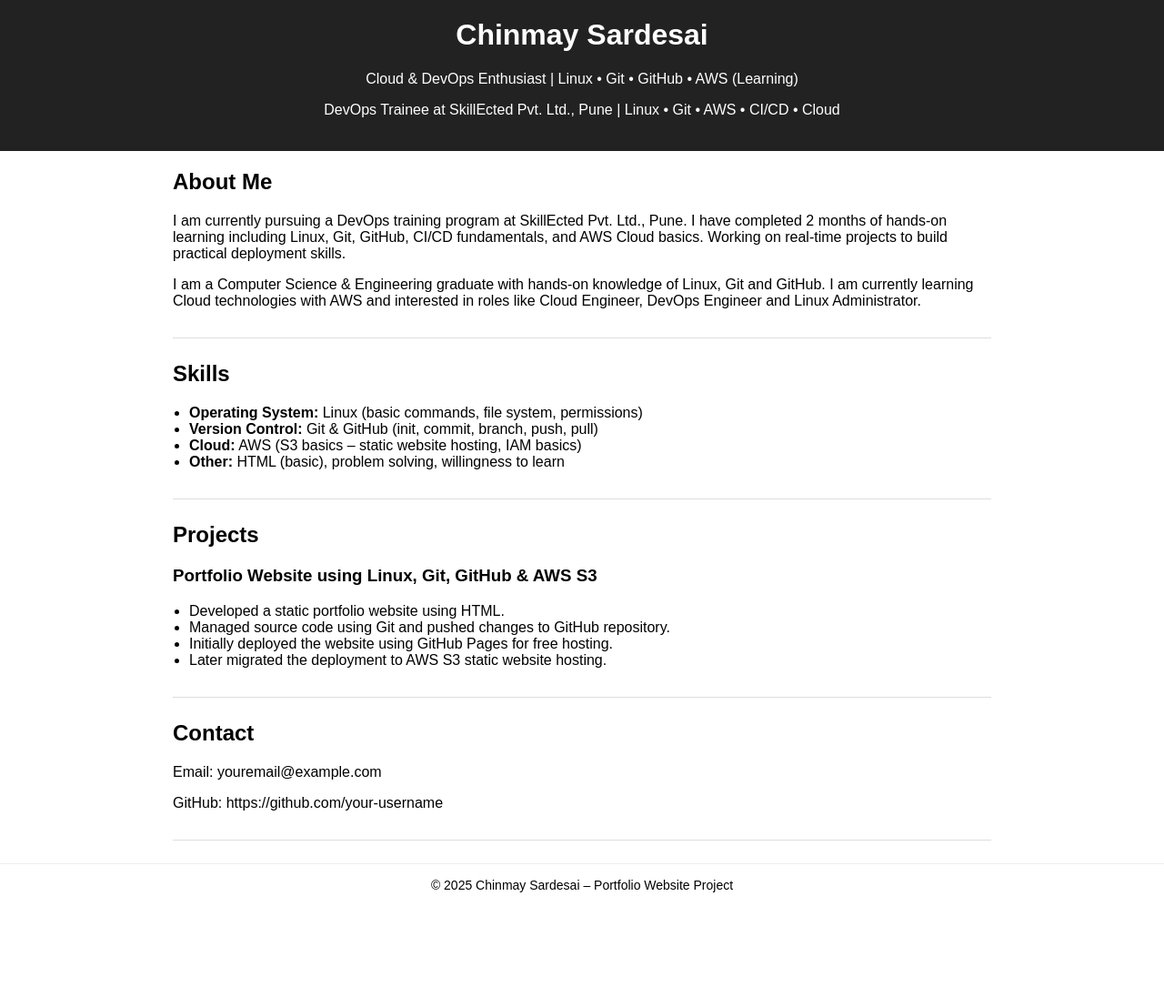
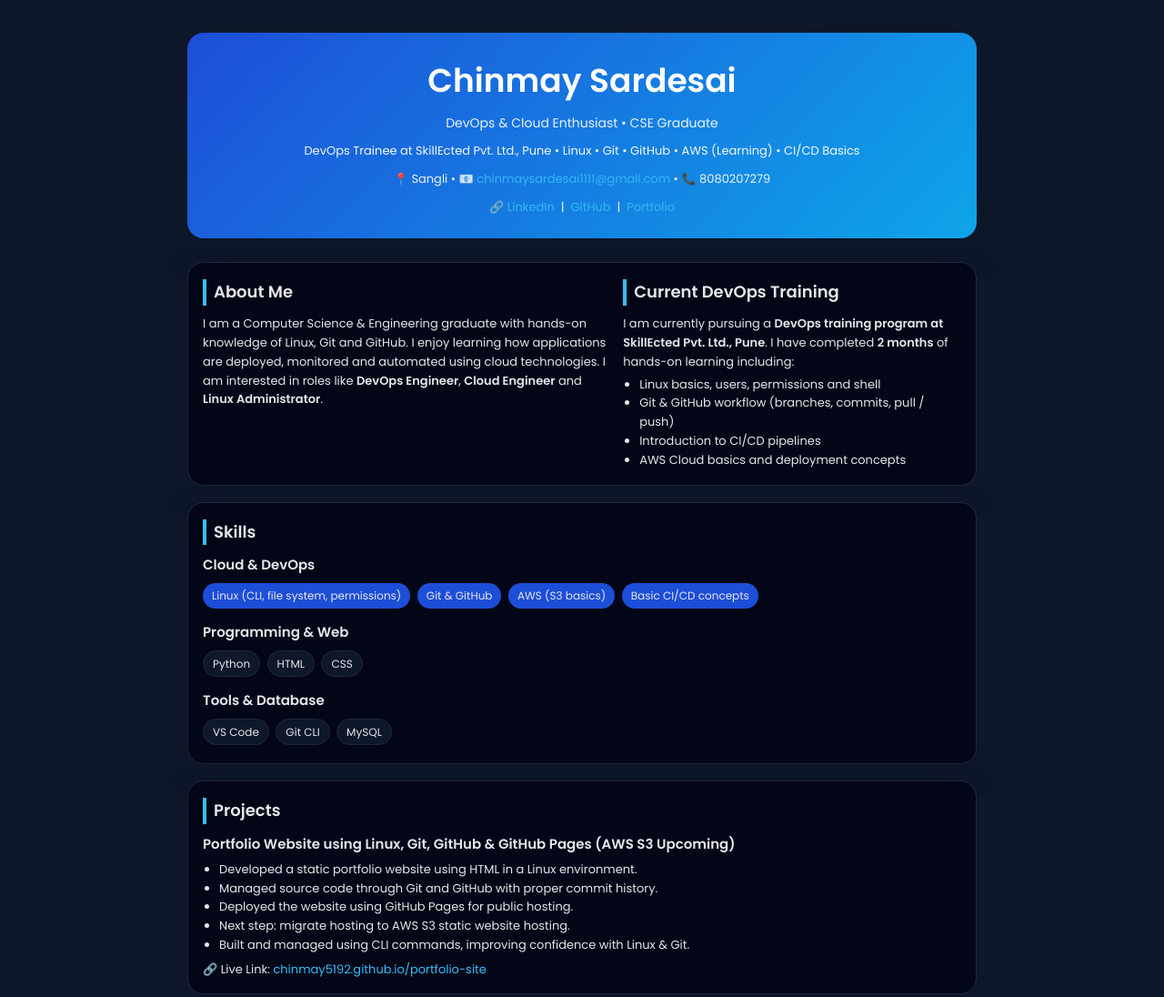
Before and after one commit to Chinmay5192/portfolio-site, a plain HTML site: page index.html in a window 1280 px wide. Shown: the top 1096 px of the page at 91% size. Before the commit the page ends 996 px from the top, so only its background shows below. Drawn offline with Linux system fonts and the light colour scheme.

Commit message:
Update index.html

```diff
--- a/index.html
+++ b/index.html
@@ -1,101 +1,270 @@
 <!DOCTYPE html>
 <html lang="en">
 <head>
-    <meta charset="UTF-8">
-    <title>Chinmay | Portfolio</title>
-    <meta name="viewport" content="width=device-width, initial-scale=1">
+    <meta charset="UTF-8" />
+    <title>Chinmay | DevOps & Cloud Enthusiast</title>
+    <meta name="viewport" content="width=device-width, initial-scale=1" />
+
+    <!-- Simple Google Font (optional) -->
+    <link rel="preconnect" href="https://fonts.googleapis.com">
+    <link rel="preconnect" href="https://fonts.gstatic.com" crossorigin>
+    <link href="https://fonts.googleapis.com/css2?family=Poppins:wght@300;400;600&display=swap" rel="stylesheet">
+
     <style>
-        body {
-            font-family: Arial, sans-serif;
+        * {
+            box-sizing: border-box;
             margin: 0;
             padding: 0;
         }
+
+        body {
+            font-family: "Poppins", Arial, sans-serif;
+            background: #0f172a;               /* dark navy */
+            color: #e5e7eb;                     /* light gray */
+            line-height: 1.6;
+        }
+
+        a {
+            color: #38bdf8;
+            text-decoration: none;
+        }
+
+        a:hover {
+            text-decoration: underline;
+        }
+
+        /* ---------- Layout ---------- */
+
+        .page {
+            max-width: 900px;
+            margin: 0 auto;
+            padding: 20px 16px 40px;
+        }
+
         header {
-            background: #222;
-            color: #fff;
-            padding: 20px;
+            background: linear-gradient(135deg, #1d4ed8, #0ea5e9);
+            border-radius: 18px;
+            padding: 24px 20px;
             text-align: center;
+            color: white;
+            box-shadow: 0 15px 30px rgba(15, 23, 42, 0.6);
+            margin-top: 16px;
+            margin-bottom: 26px;
         }
-        .container {
-            max-width: 900px;
-            margin: 20px auto;
-            padding: 0 15px;
+
+        header h1 {
+            font-size: 32px;
+            font-weight: 600;
+            margin-bottom: 6px;
         }
-        h1, h2, h3 {
-            margin-top: 0;
+
+        header p.subtitle {
+            font-size: 14px;
+            opacity: 0.9;
+            margin-bottom: 10px;
         }
+
+        header .tags {
+            font-size: 13px;
+            opacity: 0.95;
+        }
+
+        .contact-line {
+            font-size: 13px;
+            margin-top: 10px;
+            opacity: 0.9;
+        }
+
+        /* ---------- Sections ---------- */
+
         .section {
-            margin-bottom: 25px;
-            padding-bottom: 15px;
-            border-bottom: 1px solid #ddd;
+            background: #020617;
+            border-radius: 18px;
+            padding: 18px 16px 16px;
+            margin-bottom: 18px;
+            box-shadow: 0 10px 25px rgba(15, 23, 42, 0.7);
+            border: 1px solid #1e293b;
         }
+
+        .section h2 {
+            font-size: 18px;
+            margin-bottom: 10px;
+            border-left: 4px solid #38bdf8;
+            padding-left: 8px;
+        }
+
+        .section h3 {
+            font-size: 15px;
+            margin-bottom: 6px;
+        }
+
+        .section p,
+        .section li {
+            font-size: 13px;
+            color: #e5e7eb;
+        }
+
         ul {
             padding-left: 18px;
+            margin-top: 4px;
         }
+
+        .pill {
+            display: inline-block;
+            padding: 4px 10px;
+            border-radius: 999px;
+            background: #1d4ed8;
+            font-size: 12px;
+            margin: 2px 4px 4px 0;
+        }
+
+        .pill.light {
+            background: #0f172a;
+            border: 1px solid #1e293b;
+        }
+
+        /* ---------- Responsive ---------- */
+
+        @media (min-width: 720px) {
+            header h1 {
+                font-size: 36px;
+            }
+
+            .section-grid {
+                display: grid;
+                grid-template-columns: 1.2fr 1fr;
+                gap: 16px;
+            }
+        }
+
         footer {
             text-align: center;
-            font-size: 14px;
-            padding: 15px;
-            border-top: 1px solid #eee;
-            margin-top: 20px;
+            font-size: 12px;
+            margin-top: 16px;
+            color: #9ca3af;
         }
     </style>
 </head>
+
 <body>
+<div class="page">
+
+    <!-- HEADER -->
     <header>
         <h1>Chinmay Sardesai</h1>
-        <p>Cloud & DevOps Enthusiast | Linux • Git • GitHub • AWS (Learning)
-        <p>DevOps Trainee at SkillEcted Pvt. Ltd., Pune | Linux • Git • AWS • CI/CD • Cloud</p>
+        <p class="subtitle">
+            DevOps & Cloud Enthusiast • CSE Graduate
+        </p>
+        <p class="tags">
+            DevOps Trainee at SkillEcted Pvt. Ltd., Pune • Linux • Git • GitHub • AWS (Learning) • CI/CD Basics
+        </p>
+        <p class="contact-line">
+            📍 Sangli • 📧
+            <a href="mailto:chinmaysardesai1111@gmail.com">chinmaysardesai1111@gmail.com</a>
+            • 📞 8080207279
+        </p>
+        <p class="contact-line">
+            🔗
+            <a href="https://www.linkedin.com/in/chinmay-sardesai-a85935331" target="_blank">LinkedIn</a>
+            &nbsp;|&nbsp;
+            <a href="https://github.com/Chinmay5192" target="_blank">GitHub</a>
+            &nbsp;|&nbsp;
+            <a href="https://chinmay5192.github.io/portfolio-site" target="_blank">Portfolio</a>
+        </p>
+    </header>
+
+    <!-- ABOUT + TRAINING -->
+    <section class="section section-grid">
+        <div>
+            <h2>About Me</h2>
+            <p>
+                I am a Computer Science & Engineering graduate with hands-on knowledge of Linux, Git and GitHub.
+                I enjoy learning how applications are deployed, monitored and automated using cloud technologies.
+                I am interested in roles like <b>DevOps Engineer</b>, <b>Cloud Engineer</b> and
+                <b>Linux Administrator</b>.
+            </p>
+        </div>
+
+        <div>
+            <h2>Current DevOps Training</h2>
+            <p>
+                I am currently pursuing a <b>DevOps training program at SkillEcted Pvt. Ltd., Pune</b>.
+                I have completed <b>2 months</b> of hands-on learning including:
+            </p>
+            <ul>
+                <li>Linux basics, users, permissions and shell</li>
+                <li>Git & GitHub workflow (branches, commits, pull / push)</li>
+                <li>Introduction to CI/CD pipelines</li>
+                <li>AWS Cloud basics and deployment concepts</li>
+            </ul>
+        </div>
+    </section>
+
+    <!-- SKILLS -->
+    <section class="section">
+        <h2>Skills</h2>
+
+        <h3>Cloud & DevOps</h3>
+        <p>
+            <span class="pill">Linux (CLI, file system, permissions)</span>
+            <span class="pill">Git & GitHub</span>
+            <span class="pill">AWS (S3 basics)</span>
+            <span class="pill">Basic CI/CD concepts</span>
         </p>
 
+        <h3 style="margin-top:10px;">Programming & Web</h3>
+        <p>
+            <span class="pill light">Python</span>
+            <span class="pill light">HTML</span>
+            <span class="pill light">CSS</span>
+        </p>
 
-    </header>
-
-    <div class="container">
-        <section class="section">
-            <h2>About Me</h2>
+        <h3 style="margin-top:10px;">Tools & Database</h3>
         <p>
-I am currently pursuing a DevOps training program at SkillEcted Pvt. Ltd., Pune.
-I have completed 2 months of hands-on learning including Linux, Git, GitHub, CI/CD fundamentals,
-and AWS Cloud basics. Working on real-time projects to build practical deployment skills.
-</p>
-            <p>
-                I am a Computer Science & Engineering graduate with hands-on knowledge of Linux,
-                Git and GitHub. I am currently learning Cloud technologies with AWS and interested
-                in roles like Cloud Engineer, DevOps Engineer and Linux Administrator.
+            <span class="pill light">VS Code</span>
+            <span class="pill light">Git CLI</span>
+            <span class="pill light">MySQL</span>
         </p>
     </section>
 
+    <!-- PROJECTS -->
     <section class="section">
-            <h2>Skills</h2>
+        <h2>Projects</h2>
+
+        <h3>Portfolio Website using Linux, Git, GitHub & GitHub Pages (AWS S3 Upcoming)</h3>
         <ul>
-                <li><strong>Operating System:</strong> Linux (basic commands, file system, permissions)</li>
-                <li><strong>Version Control:</strong> Git & GitHub (init, commit, branch, push, pull)</li>
-                <li><strong>Cloud:</strong> AWS (S3 basics – static website hosting, IAM basics)</li>
-                <li><strong>Other:</strong> HTML (basic), problem solving, willingness to learn</li>
+            <li>Developed a static portfolio website using HTML in a Linux environment.</li>
+            <li>Managed source code through Git and GitHub with proper commit history.</li>
+            <li>Deployed the website using GitHub Pages for public hosting.</li>
+            <li>Next step: migrate hosting to AWS S3 static website hosting.</li>
+            <li>Built and managed using CLI commands, improving confidence with Linux & Git.</li>
         </ul>
+        <p style="margin-top:6px;">
+            🔗 Live Link:
+            <a href="https://chinmay5192.github.io/portfolio-site" target="_blank">
+                chinmay5192.github.io/portfolio-site
+            </a>
+        </p>
     </section>
 
+    <!-- EDUCATION -->
     <section class="section">
-            <h2>Projects</h2>
-            <h3>Portfolio Website using Linux, Git, GitHub & AWS S3</h3>
-            <ul>
-                <li>Developed a static portfolio website using HTML.</li>
-                <li>Managed source code using Git and pushed changes to GitHub repository.</li>
-                <li>Initially deployed the website using GitHub Pages for free hosting.</li>
-                <li>Later migrated the deployment to AWS S3 static website hosting.</li>
-            </ul>
+        <h2>Education</h2>
+        <p><b>BE – Computer Science & Engineering</b></p>
+        <p>Shivaji University, Kolhapur (2021 – 2025)</p>
     </section>
 
+    <!-- CONTACT / FOOTER INFO -->
     <section class="section">
         <h2>Contact</h2>
-            <p>Email: youremail@example.com</p>
-            <p>GitHub: https://github.com/your-username</p>
+        <p>Email: <a href="mailto:chinmaysardesai1111@gmail.com">chinmaysardesai1111@gmail.com</a></p>
+        <p>Phone: 8080207279</p>
+        <p>Location: Sangli / Pune (open to relocation)</p>
     </section>
-    </div>
 
     <footer>
-        © 2025 Chinmay Sardesai – Portfolio Website Project
+        © 2025 Chinmay Sardesai – Portfolio & DevOps Learning Journey
     </footer>
+</div>
 </body>
 </html>
```
Lines whose indentation alone changed are shown as unchanged.
